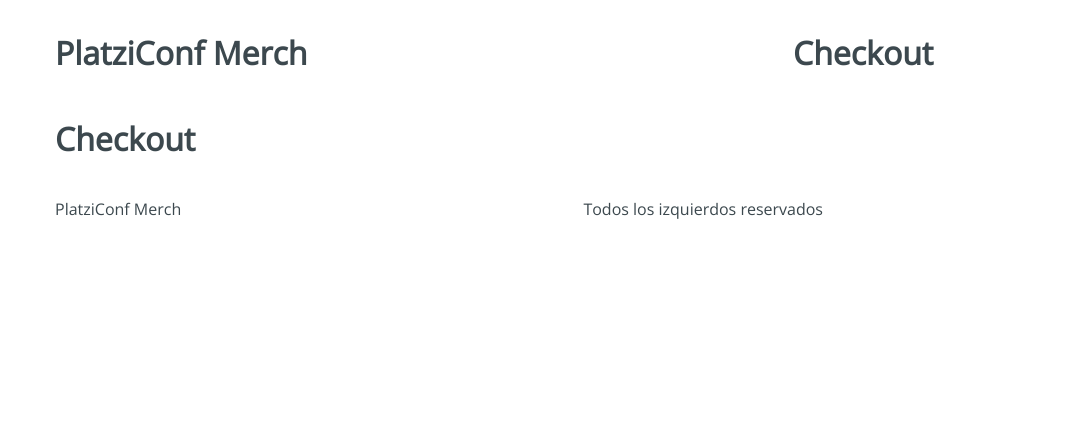
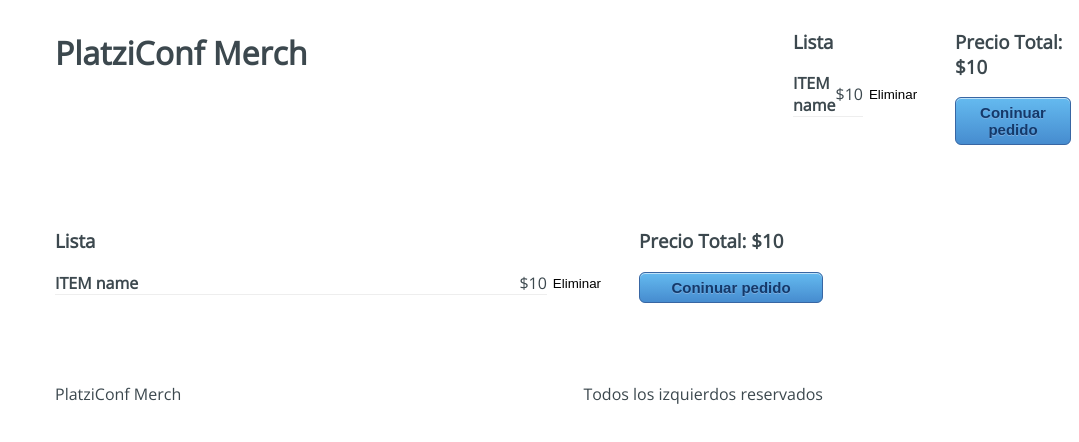
Before and after one commit to Galleguras/platzi-conf-merch, a React app: page /checkout in a window 1280 px wide. Shown: the top 442 px of the page, without its empty margins (201-1280 px from the left). Built offline with nearby package versions, Linux system fonts and the light colour scheme.

Commit message:
24 Maquetación y estilos del formulario de checkout en Curso Profesional de React Hooks

```diff
--- a/src/containers/Checkout.jsx
+++ b/src/containers/Checkout.jsx
@@ -1,9 +1,22 @@
 import React from 'react';
-
+import '../styles/components/Checkout.css';
 const Checkout = () => {
   return (
-    <div>
-      <h1>Checkout</h1>
+    <div className="Checkout">
+      <div className="Checkout-content">
+        <h3>Lista</h3>
+        <div className="Checkout-item">
+          <div className="Checkout-element">
+            <h4>ITEM name</h4>
+            <span>$10</span>
+          </div>
+          <button type="button">Eliminar</button>
+        </div>
+      </div>
+      <div className="Checkout-sidebar">
+        <h3>Precio Total: $10</h3>
+        <button type="button">Coninuar pedido</button>
+      </div>
     </div>
   );
 };
```
